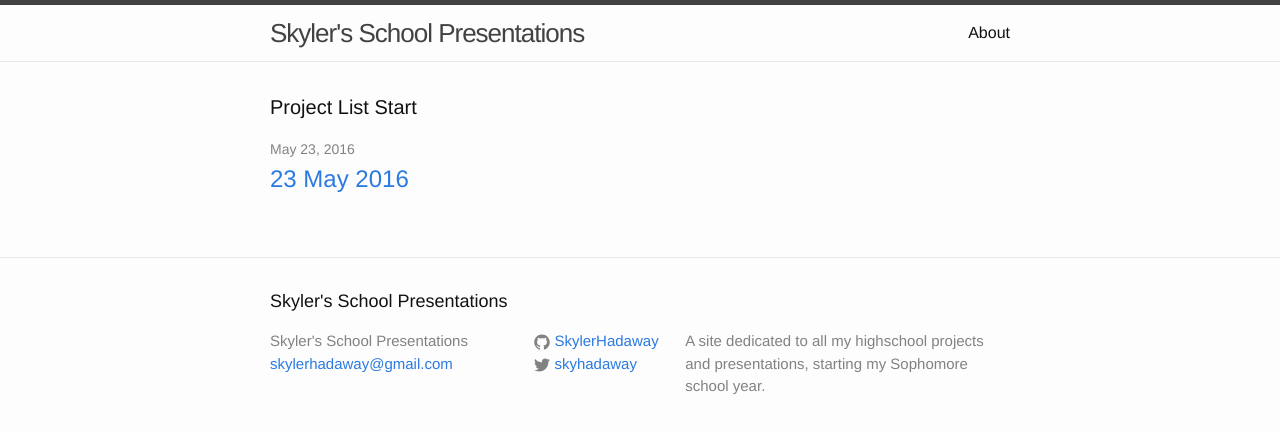
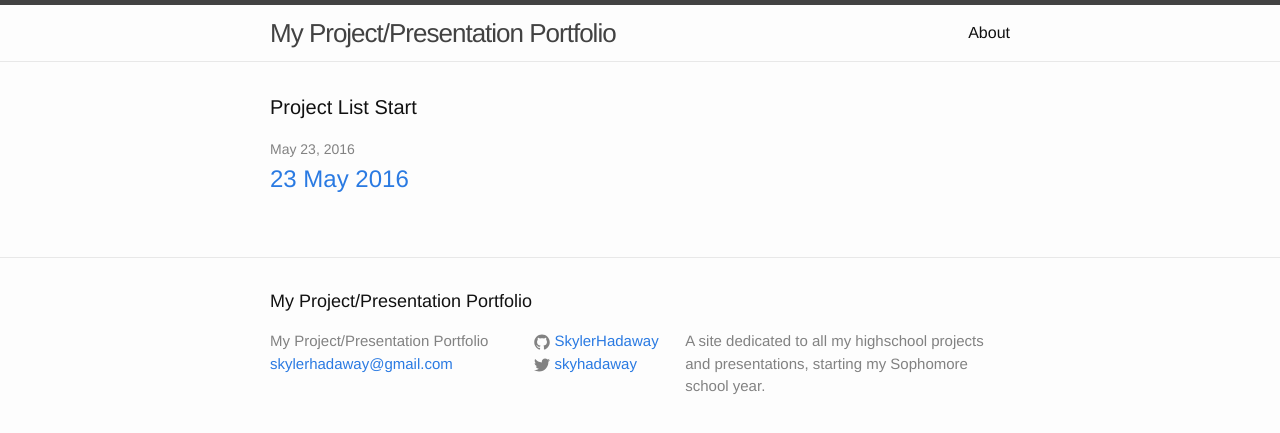
Before and after one commit to SkylerHadaway/SkylerHadaway.github.io, a Jekyll site: the page built from index.html, in a window 1280 px wide. Shown: the top 433 px of the page. Built offline with Jekyll 4.4.1, drawn with Linux system fonts in a browser that asks for light colours.

Commit message:
Update config 2

```diff
--- a/_config.yml
+++ b/_config.yml
@@ -6,7 +6,7 @@
 # 'jekyll serve'. If you change this file, please restart the server process.
 
 # Site settings
-title: Skyler's School Presentations
+title: My Project/Presentation Portfolio
 email: skylerhadaway@gmail.com
 description: > # this means to ignore newlines until "baseurl:"
   A site dedicated to all my highschool projects and presentations, starting my Sophomore school year.
```
